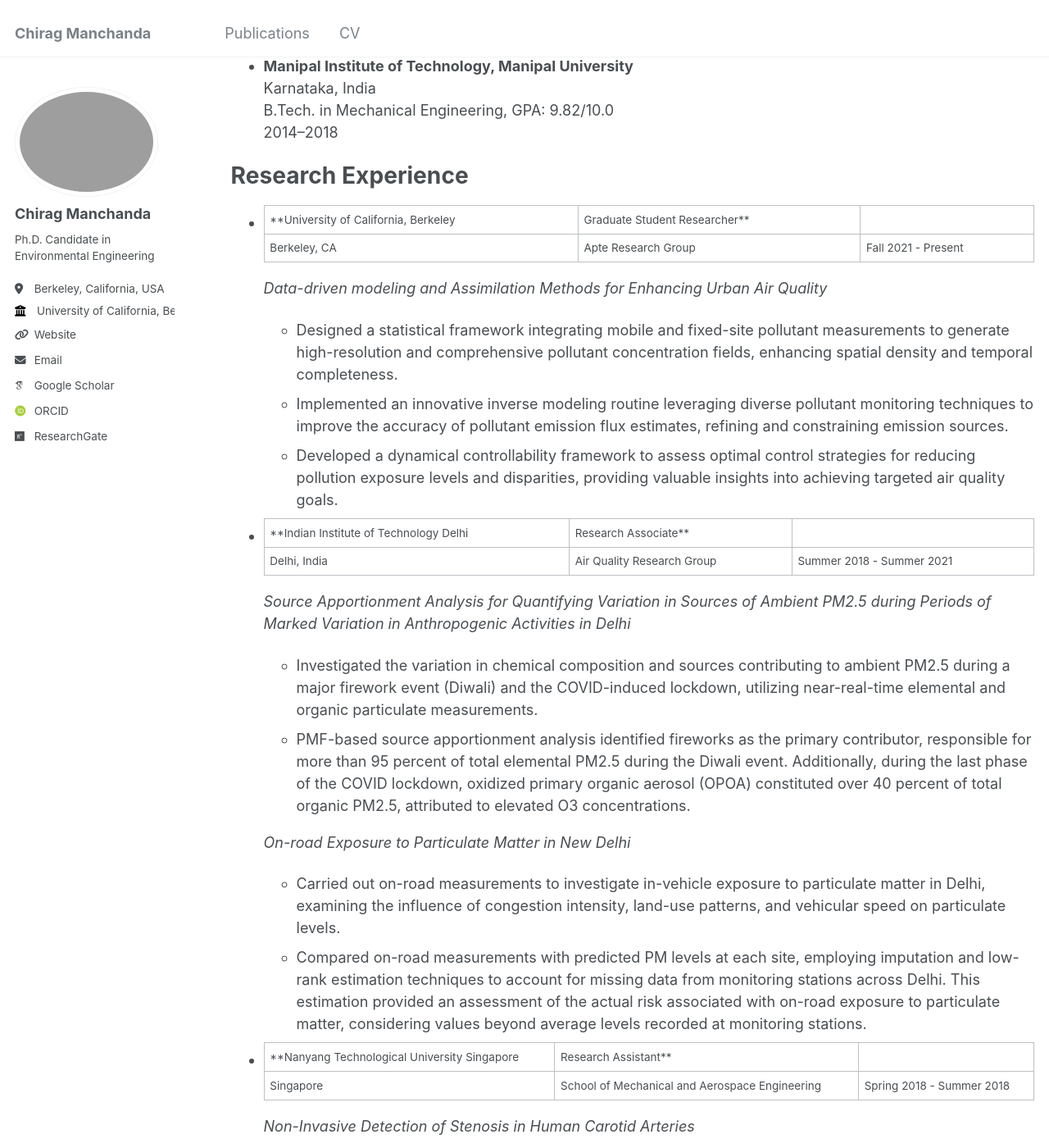
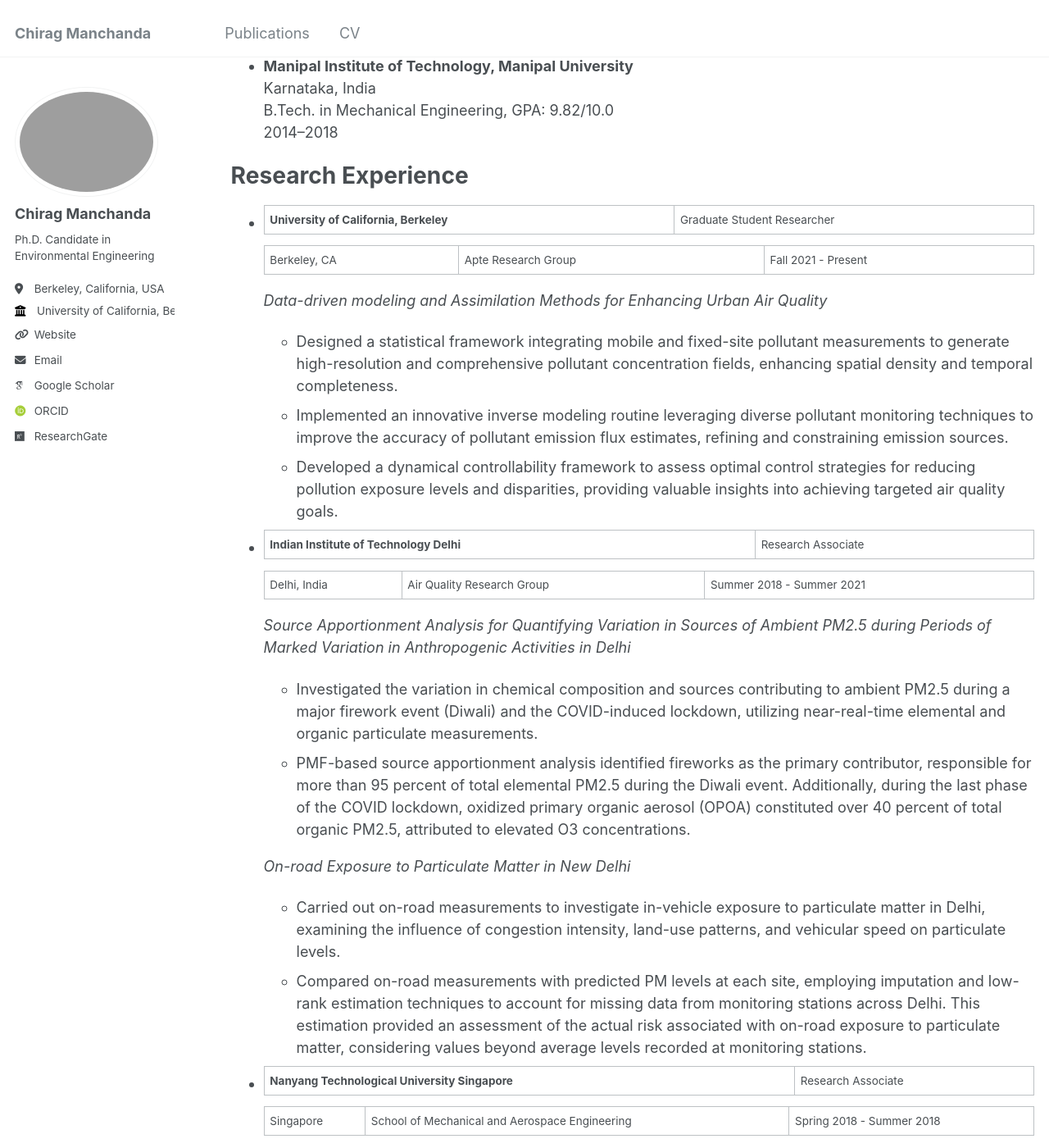
Before and after one commit to chirag-manchanda/chirag-manchanda.github.io, a Jekyll site: the page built from _pages/cv.md, in a window 1280 px wide and 1400 px high, scrolled down 396 px. Shown: the whole window at 82% size. Built offline with Jekyll 4.4.1, drawn with Linux system fonts in a browser that asks for light colours; some web fonts are replaced; some of the changed text lies outside the part shown.

Commit message:
Update cv.md

```diff
--- a/_pages/cv.md
+++ b/_pages/cv.md
@@ -29,7 +29,8 @@
 
 Research Experience
 ======
-- **University of California, Berkeley | Graduate Student Researcher**
+- **University of California, Berkeley** | Graduate Student Researcher
+
   Berkeley, CA | Apte Research Group | Fall 2021 - Present
 
   *Data-driven modeling and Assimilation Methods for Enhancing Urban Air Quality*
@@ -37,7 +38,8 @@
   - Implemented an innovative inverse modeling routine leveraging diverse pollutant monitoring techniques to improve the accuracy of pollutant emission flux estimates, refining and constraining emission sources.
   - Developed a dynamical controllability framework to assess optimal control strategies for reducing pollution exposure levels and disparities, providing valuable insights into achieving targeted air quality goals.
 
-- **Indian Institute of Technology Delhi | Research Associate**
+- **Indian Institute of Technology Delhi** | Research Associate
+
   Delhi, India | Air Quality Research Group | Summer 2018 - Summer 2021
 
   *Source Apportionment Analysis for Quantifying Variation in Sources of Ambient PM2.5 during Periods of Marked Variation in Anthropogenic Activities in Delhi*
@@ -48,7 +50,8 @@
   - Carried out on-road measurements to investigate in-vehicle exposure to particulate matter in Delhi, examining the influence of congestion intensity, land-use patterns, and vehicular speed on particulate levels.
   - Compared on-road measurements with predicted PM levels at each site, employing imputation and low-rank estimation techniques to account for missing data from monitoring stations across Delhi. This estimation provided an assessment of the actual risk associated with on-road exposure to particulate matter, considering values beyond average levels recorded at monitoring stations.
 
-- **Nanyang Technological University Singapore | Research Assistant**
+- **Nanyang Technological University Singapore** | Research Associate
+
   Singapore | School of Mechanical and Aerospace Engineering | Spring 2018 - Summer 2018
 
   *Non-Invasive Detection of Stenosis in Human Carotid Arteries*
```
Also changed, not shown: other parts of _pages/cv.md (+0 -1 lines).
